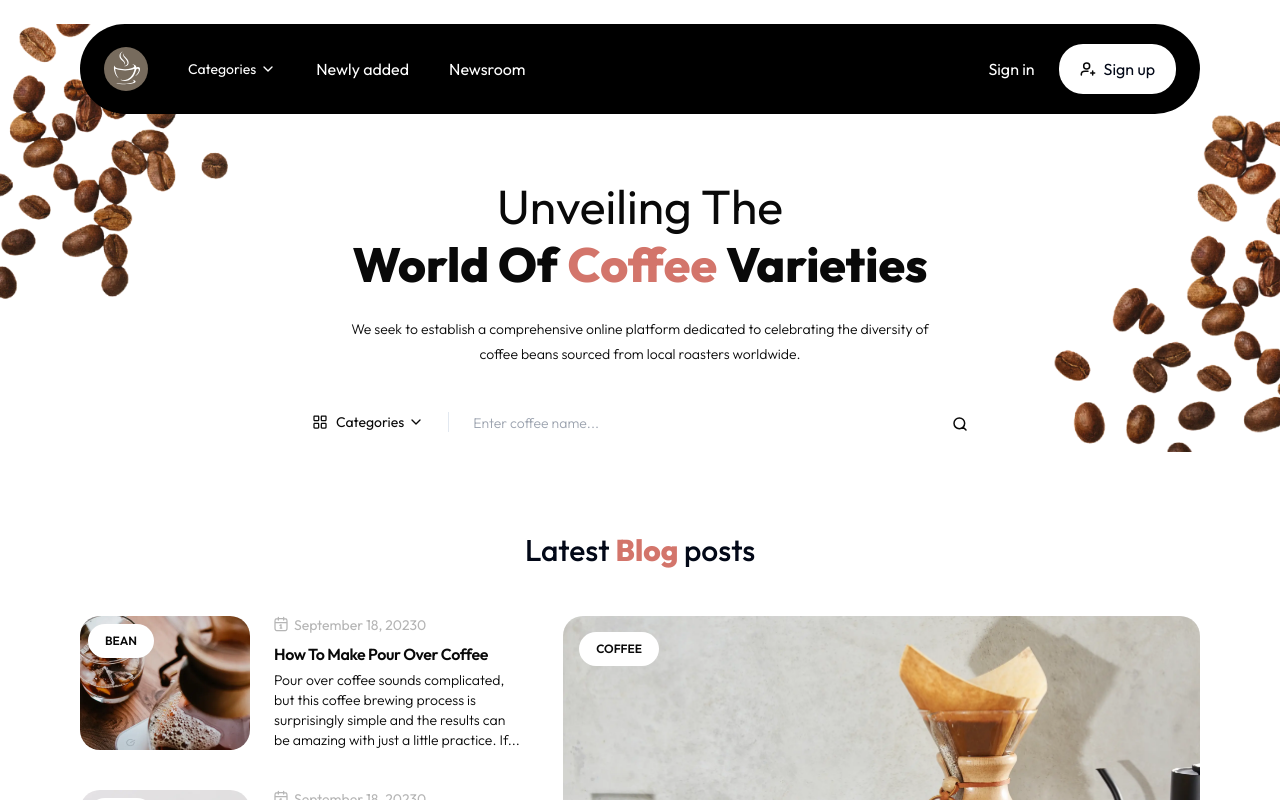
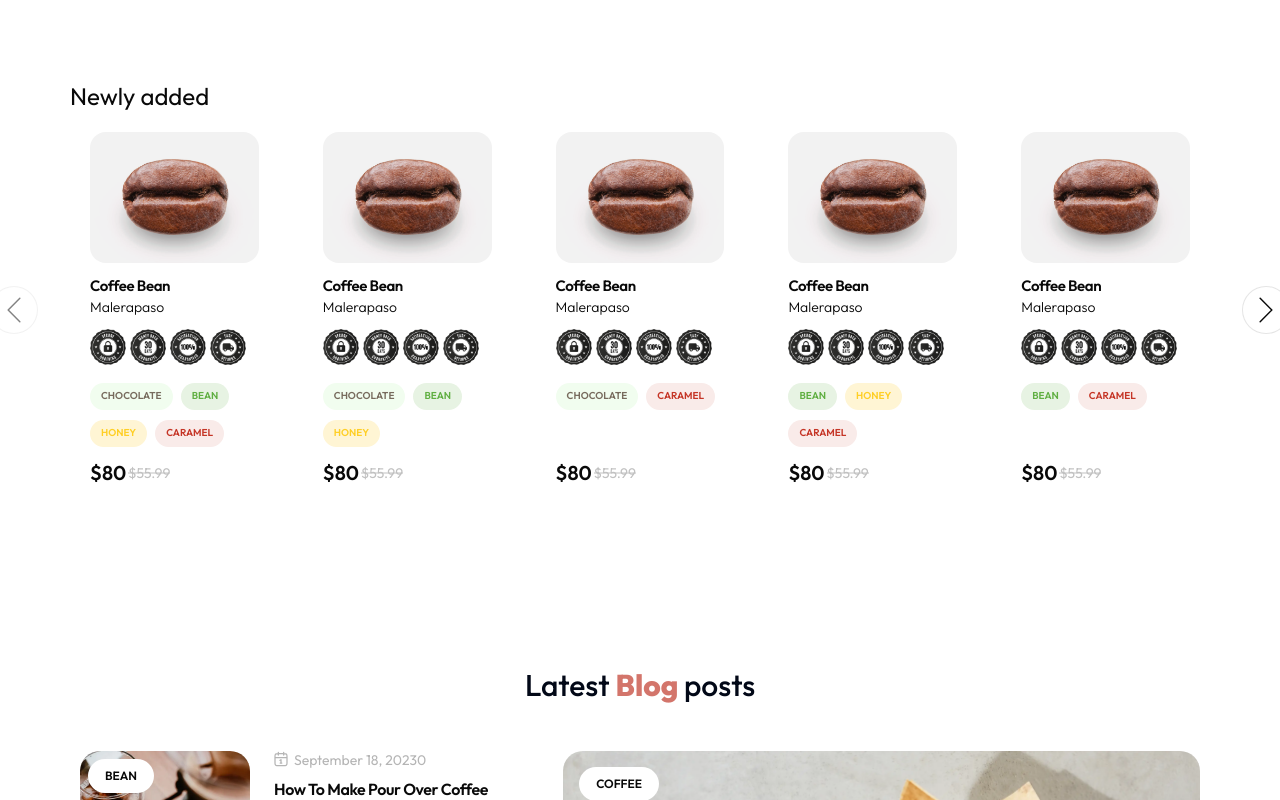
Before and after one commit to neharadialcode/shadcn-practice, a Next.js app: page / in a window 1280 px wide. Shown: the top 800 px of the page. Built offline with nearby package versions, Linux system fonts and the light colour scheme.

Commit message:
new slider and helper file use

```diff
--- a/src/components/AllBadges.jsx
+++ b/src/components/AllBadges.jsx
@@ -2,41 +2,41 @@ import React from "react";
 import { Badge } from "./ui/badge";
 
 export const ChocolateBadge = (props) => {
-  const name = props;
+  // const name = props;
   return (
     <div>
       <Badge className="bg-[#f1fdef] rounded-[64px] uppercase px-[10px] py-[6px] text-[10px] font-semibold leading-[12.6px] text-[#776B5D]">
-        {name}
+        {props.name}
       </Badge>
     </div>
   );
 };
 export const GreenBadge = (props) => {
-  const name = props;
+  // const name = props;
   return (
     <div>
       <Badge className="bg-[#e7f3e3] rounded-[64px] uppercase px-[10px] py-[6px] text-[10px] font-semibold leading-[12.6px] text-[#60AF42]">
-        {name}
+       {props.name}
       </Badge>
     </div>
   );
 };
 export const OrangeBadge = (props) => {
-  const name = props;
+  // const name = props;
   return (
     <div>
       <Badge className="bg-[#fff5d4] rounded-[64px] uppercase px-[10px] py-[6px] text-[10px] font-semibold leading-[12.6px] text-[#FFCF26]">
-        {name}
+       {props.name}
       </Badge>
     </div>
   );
 };
 export const RedeBadge = (props) => {
-  const name = props;
+  // const name = props;
   return (
     <div>
       <Badge className="bg-[#f9ebe9] rounded-[64px] uppercase px-[10px] py-[6px] text-[10px] font-semibold leading-[12.6px] text-[#C53526]">
-        {name}
+       {props.name}
       </Badge>
     </div>
   );
--- a/src/components/Header.jsx
+++ b/src/components/Header.jsx
@@ -13,7 +13,7 @@ const Header = () => {
     const [navigationOpen, setNavigationOpen] = useState(false);
     return (
         <>
-            <div className="max-w-[1900px] relative mx-auto">
+            <div className="max-w-[1920px] relative mx-auto">
                 <Image className='absolute z-[-1] hidden md:flex top-0 start-0' height={400} width={250} src="/assets/images/webp/header_top_start_img_bean.webp" alt='image' />
                 <Image className='absolute z-[-1] hidden md:flex bottom-0 end-0' height={400} width={250} src="/assets/images/webp/header_bottom_end_img_bean.webp" alt='image' />
                 <div className="max-w-[1120px] relative z-10 mx-auto px-3 xl:px-0">
--- a/src/components/Helper.jsx
+++ b/src/components/Helper.jsx
@@ -1,5 +1,6 @@
 import React from "react";
 import { CheckMark, Database, ProductData, SearchIcon } from "./Icons";
+import { ChocolateBadge, GreenBadge, OrangeBadge, RedeBadge } from "./AllBadges";
 
 export const roasterKeyFeatures = [
   {
@@ -73,6 +74,7 @@ export const sliderCard = [
       "Plantilla de informe de resonancia magnética (RM) de articulación de Plantilla de informe de resonancia magnética (RM) de articulación de Plantilla de informe de resonancia magnética (RM) de articulación de",
   },
 ];
+
 export const ServiceData = [
   {
     icon: <SearchIcon />,
@@ -98,7 +100,7 @@ export const ServiceData = [
 export const BlogData = [
   {
     image: "/assets/images/webp/blog_img_1.webp",
-    badge:"Bean",
+    badge: "Bean",
     blogDate: "September 18, 20230",
     title: "How To Make Pour Over Coffee",
     description:
@@ -130,3 +132,59 @@ export const BlogData = [
       "Pour over coffee sounds complicated, but this coffee brewing process is surprisingly simple and the results can be amazing with just a little practice. If...",
   },
 ];
+export const newSliderCard = [
+  {
+    image: "/assets/images/png/new_slider_bean.png",
+    title: "Coffee Bean",
+    description: "Malerapaso",
+    badgeFirst: <ChocolateBadge name={"Chocolate"} />,
+    badgeSecond: <GreenBadge name={"Bean"} />,
+    badgeThird: <OrangeBadge name={"Honey"} />,
+    badgeFourth: <RedeBadge name={"caramel"} />,
+  },
+  {
+    image: "/assets/images/png/new_slider_bean.png",
+    title: "Coffee Bean",
+    description: "Malerapaso",
+    badgeFirst: <ChocolateBadge name={"Chocolate"} />,
+    badgeSecond: <GreenBadge name={"Bean"} />,
+    badgeThird: <OrangeBadge name={"Honey"} />,
+    // badgeFourth: <RedeBadge name={"caramel"} />,
+  },
+  {
+    image: "/assets/images/png/new_slider_bean.png",
+    title: "Coffee Bean",
+    description: "Malerapaso",
+    badgeFirst: <ChocolateBadge name={"Chocolate"} />,
+    badgeSecond: <RedeBadge name={"caramel"} />,
+    // badgeSecond: <GreenBadge name={"Bean"} />,
+    // badgeThird: <OrangeBadge name={"Honey"} />,
+  },
+  {
+    image: "/assets/images/png/new_slider_bean.png",
+    title: "Coffee Bean",
+    description: "Malerapaso",
+    // badgeFirst: <ChocolateBadge name={"Chocolate"} />,
+    badgeFirst: <GreenBadge name={"Bean"} />,
+    badgeSecond: <OrangeBadge name={"Honey"} />,
+    badgeThird: <RedeBadge name={"caramel"} />,
+  },
+  {
+    image: "/assets/images/png/new_slider_bean.png",
+    title: "Coffee Bean",
+    description: "Malerapaso",
+    // badgeFirst: <ChocolateBadge name={"Chocolate"} />,
+    badgeFirst: <GreenBadge name={"Bean"} />,
+    // badgeThird: <OrangeBadge name={"Honey"} />,
+    badgeSecond: <RedeBadge name={"caramel"} />,
+  },
+  {
+    image: "/assets/images/png/new_slider_bean.png",
+    title: "Coffee Bean",
+    description: "Malerapaso",
+    badgeFirst: <ChocolateBadge name={"Chocolate"} />,
+    badgeSecond: <GreenBadge name={"Bean"} />,
+    badgeThird: <OrangeBadge name={"Honey"} />,
+    badgeFourth: <RedeBadge name={"caramel"} />,
+  },
+];
--- a/src/components/Hero.jsx
+++ b/src/components/Hero.jsx
@@ -5,7 +5,7 @@ import { BlackSearch, CategoryIcon, } from './Icons'
 const Hero = () => {
     return (
         <>
-            <div className="max-w-[1120px] mx-auto px-3 xl:px-0 pt-16">
+            <div className="max-w-[1120px] mx-auto px-3 xl:px-0 py-12 md:py-16">
                 <h1 className='text-3xl sm:text-4xl md:text-5xl font-normal capitalize text-center text-[#090909] !leading-[120%]'>
                     Unveiling the {" "}
                     <span className='font-extrabold sm:block'>world of
--- /dev/null
+++ b/src/components/NewCoffeeBeanSlider.jsx
@@ -0,0 +1,69 @@
+import { Card, CardContent, CardDescription, CardFooter, CardHeader, CardTitle } from "@/components/ui/card"
+import {
+    Carousel,
+    CarouselContent,
+    CarouselItem,
+    CarouselNext,
+    CarouselPrevious,
+} from "@/components/ui/carousel"
+import Image from "next/image"
+import { newSliderCard, sliderCard } from "./Helper"
+import { ChocolateBadge } from "./AllBadges"
+
+const NewCoffeeBeanSlider = () => {
+    return (
+        <>
+            <div className=" overflow-hidden py-12 sm:py-16 md:py-20">
+                <div className="w-full px-3 xl:px-0 max-w-[1140px] mx-auto">
+                    <div className="flex justify-between">
+                        <h3 className="text-2xl text-[#090909]">Newly added
+                        </h3>
+                    </div>
+                    <Carousel className="pt-0 w-full max-auto">
+                        <CarouselContent>
+                            {newSliderCard.map((value, index) => (<>
+                                <CarouselItem className="basis-7/12 sm:basis-5/12 md:basis-4/12 lg:basis-3/12 xl:basis-1/5 pt-0 lg:ps-6">
+                                    <Card className="p-5 cursor-pointer group bg-white">
+                                        <CardHeader>
+                                            <div className="overflow-hidden rounded-2xl">
+                                                <Image width={160} className="duration-300 group-hover:scale-105 w-full max-h-[160px] object-cover" height={124} src={value.image} alt="image slider" />
+                                            </div>
+                                            <CardTitle className="font-semibold text-[15px] !mt-0 pt-3 text-[#090909]">{value.title}</CardTitle>
+                                            <CardDescription className="font-light text-sm !mt-0 text-[#090909]">{value.description}</CardDescription>
+                                        </CardHeader>
+                                        <CardContent className="pt-3 h-full">
+                                            <div className="flex gap-1 pb-4">
+                                                <Image width={36} height={36} src="/assets/images/png/secure_badge.png" alt="image slider" />
+                                                <Image width={36} height={36} src="/assets/images/png/money_back_badge.png" alt="image slider" />
+                                                <Image width={36} height={36} src="/assets/images/png/satisfaction_badge.png" alt="image slider" />
+                                                <Image width={36} height={36} src="/assets/images/png/easy_returns_badge.png" alt="image slider" />
+                                            </div>
+                                            <div className="flex flex-col justify-between h-[106px]">
+                                                <div className="flex flex-wrap gap-2 ">
+                                                    {value.badgeFirst}
+                                                    {value.badgeSecond}
+                                                    {value.badgeThird}
+                                                    {value.badgeFourth}
+                                                </div>
+                                                <p className="flex items-center text-[#090909] font-semibold text-xl ">
+                                                    $80
+                                                    <span className="text-sm font-normal ms-[2px] text-[#c1c1c1] relative before:absolute before:w-full before:h-[1px] before:bg-[#c1c1c1] before:start-0 before:top-1/2 before:-translate-y-1/2"> $55.99</span>
+                                                </p>
+                                            </div>
+                                        </CardContent>
+
+                                    </Card>
+                                </CarouselItem>
+                            </>
+                            ))}
+                        </CarouselContent>
+                        <CarouselPrevious className={"w-12 h-12 rounded-full !border !border-black hover:!border-opacity-100 !border-opacity-10 !px-4"} />
+                        <CarouselNext className={"w-12 h-12 rounded-full !border !border-black hover:!border-opacity-100 !border-opacity-10 !px-4"} />
+                    </Carousel>
+                </div>
+            </div>
+        </>
+    )
+}
+
+export default NewCoffeeBeanSlider
--- a/src/components/ui/carousel.jsx
+++ b/src/components/ui/carousel.jsx
@@ -157,7 +157,7 @@ const CarouselPrevious = React.forwardRef(({ className, variant = "outline", siz
       ref={ref}
       variant={variant}
       size={size}
-      className={cn("absolute border-none hover:opacity-100 xl:opacity-100 xl:hover:bg-white opacity-80 h-10 w-10 px-3 xl:px-0 bg-white", orientation === "horizontal"
+      className={cn("absolute border-transparent hover:opacity-100 xl:opacity-100 xl:hover:bg-white opacity-80 h-10 w-10 px-3 xl:px-0 bg-white", orientation === "horizontal"
         ? "left-1 xl:-left-20 top-1/2 -translate-y-1/2"
         : "-top-0 left-1/2 -translate-x-1/2 rotate-90", className)}
       disabled={!canScrollPrev}
@@ -178,7 +178,7 @@ const CarouselNext = React.forwardRef(({ className, variant = "outline", size =
       ref={ref}
       variant={variant}
       size={size}
-      className={cn("absolute border-none hover:opacity-100 xl:opacity-100 xl:hover:bg-white opacity-80 h-10 w-10 px-3 xl:px-0 bg-white", orientation === "horizontal"
+      className={cn("absolute border-transparent  hover:opacity-100 xl:opacity-100 xl:hover:bg-white opacity-80 h-10 w-10 px-3 xl:px-0 bg-white", orientation === "horizontal"
         ? "right-1 xl:-right-20 top-1/2 -translate-y-1/2"
         : "-bottom-12 left-1/2 -translate-x-1/2 rotate-90", className)}
       disabled={!canScrollNext}
--- a/src/pages/index.js
+++ b/src/pages/index.js
@@ -8,13 +8,15 @@ import Services from "@/components/Service";
 import Blog from "@/components/Blog";
 import Header from "@/components/Header";
 import CoffeeBean from "@/components/CoffeeBean";
+import NewCoffeeBeanSlider from "@/components/NewCoffeeBeanSlider";
 
 const inter = Inter({ subsets: ["latin"] });
 
 export default function Home() {
   return (
     <>
-      <Header />
+      {/* <Header /> */}
+      <NewCoffeeBeanSlider />
       <Blog />
       <Services />
       <TabsComponents />
```
Also changed, not shown: public/assets/images/png/new_slider_bean.png (added).
